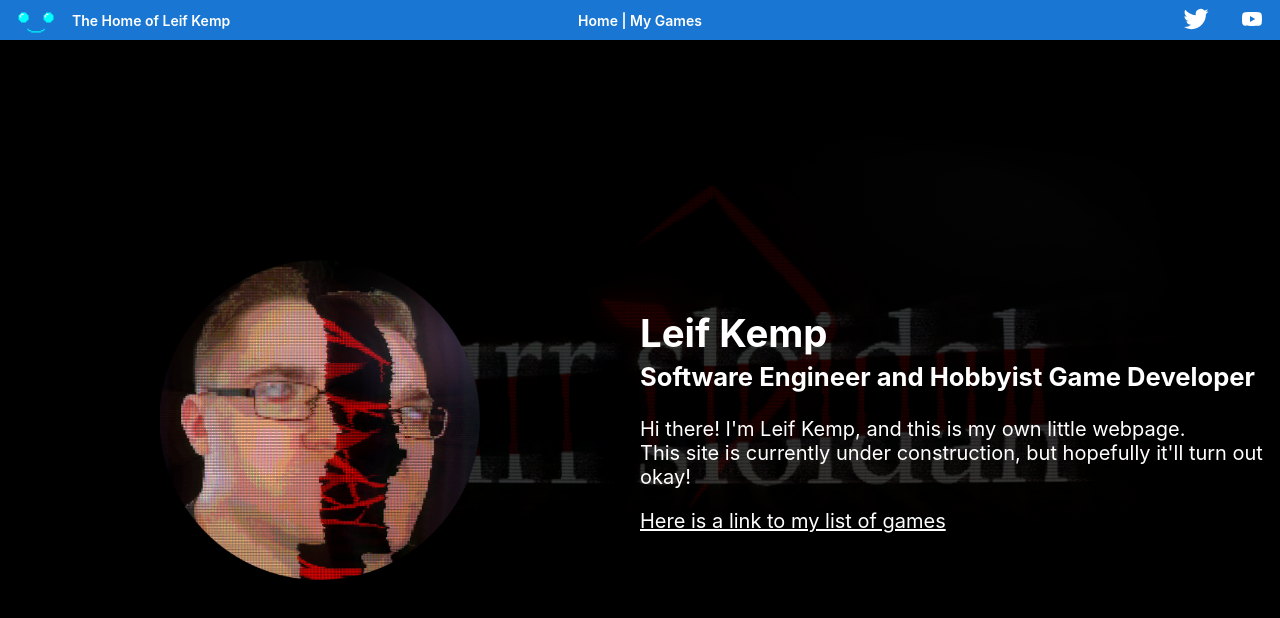
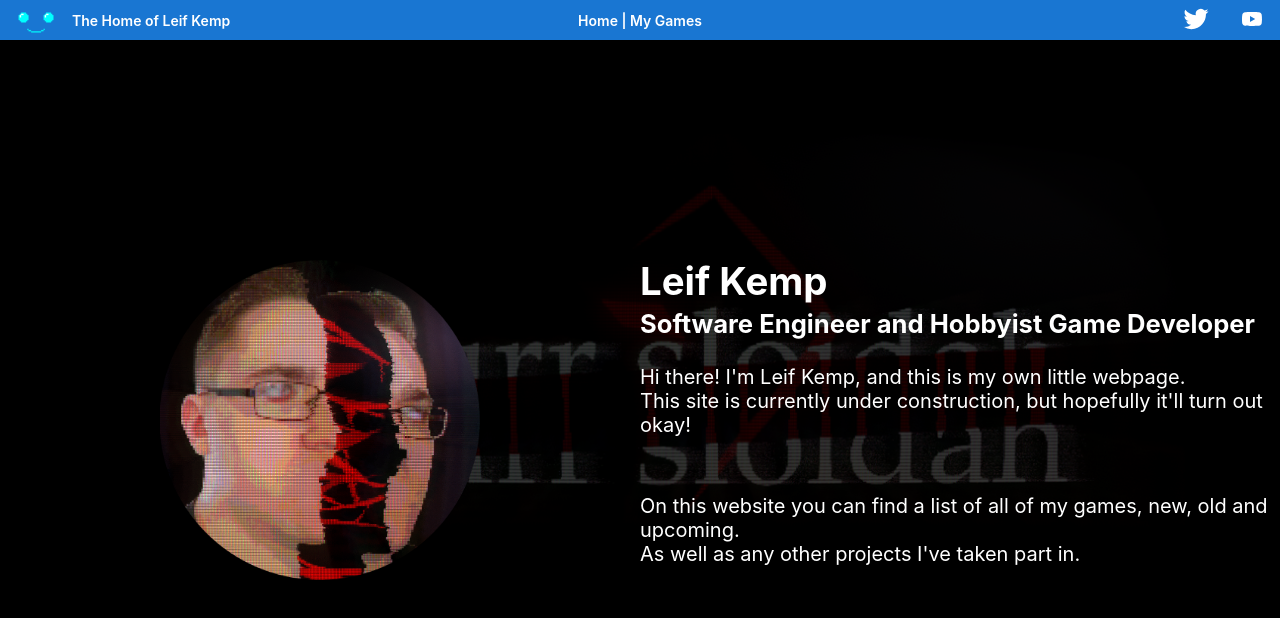
Before and after one commit to SirSlyder/portfolio, an Angular app: page / in a window 1280 px wide. Shown: the top 618 px of the page. Built offline with nearby package versions, Linux system fonts and the light colour scheme.

Commit message:
titles and slightly more text for landing page

```diff
--- a/src/app/app-routing.module.ts
+++ b/src/app/app-routing.module.ts
@@ -12,10 +12,12 @@ const routes: Routes = [
     children: [
       {
         path: '',
+        title: "Leif Kemp's Portfolio",
         component: HomeComponent
       },
       {
         path: 'games-list',
+        title: 'My Games',
         component: GamesComponent
       },
       {
@@ -23,14 +25,17 @@ const routes: Routes = [
         children: [
           {
             path: 'seven-favours',
+            title: 'Seven Favors',
             component: SevenFavoursComponent
           },
           {
             path: 'buddy',
+            title: 'Buddy',
             component: BuddyComponent
           },
           {
             path: 'security-room',
+            title: 'The Security Room',
             component: SecurityRoomComponent
           }
         ]
--- a/src/app/home/home.component.html
+++ b/src/app/home/home.component.html
@@ -14,7 +14,10 @@
                     <p>Hi there! I'm Leif Kemp, and this is my own little webpage.
                     <br />This site is currently under construction, but hopefully it'll turn out okay!
                     </p>
-                    <a routerLink='games-list'>Here is a link to my list of games</a>
+                    <br />
+                    <p>On this website you can find a list of all of my games, new, old and upcoming.
+                        <br /> As well as any other projects I've taken part in.
+                    </p>
                 </div>
             </div>
 
```
